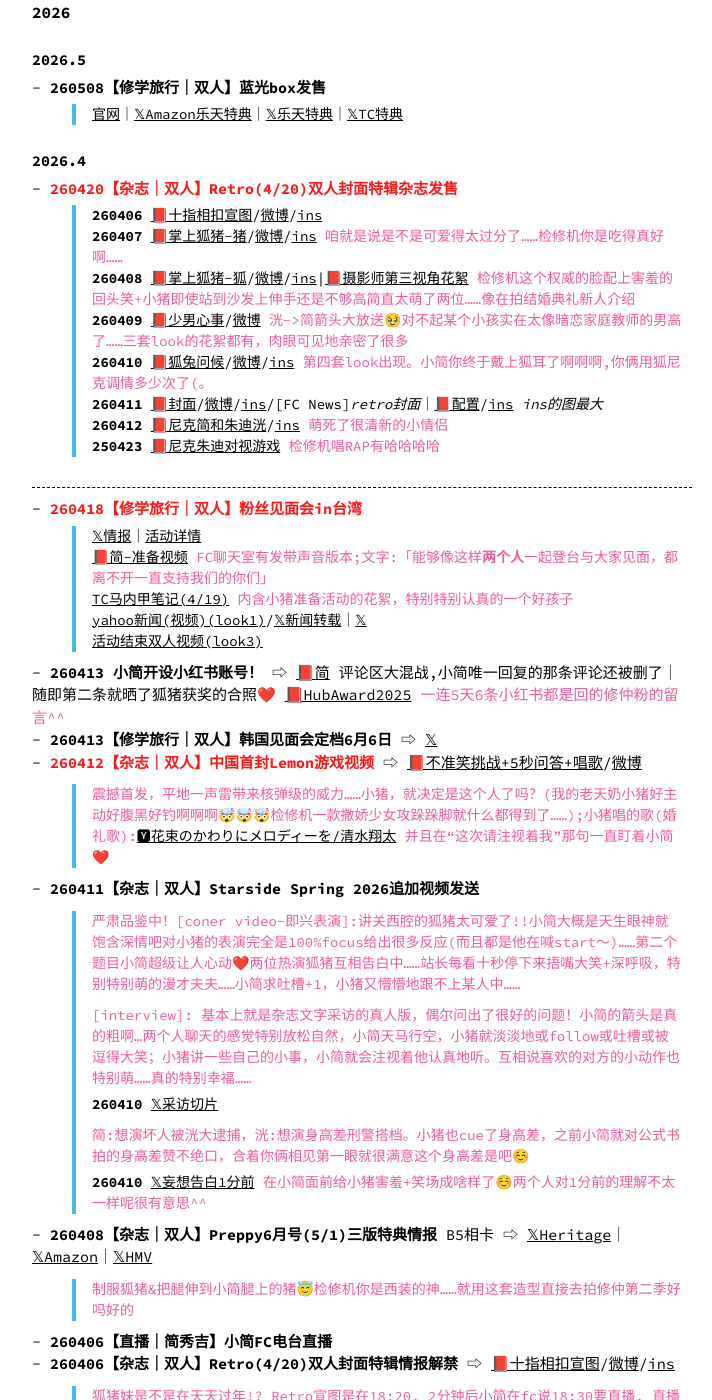
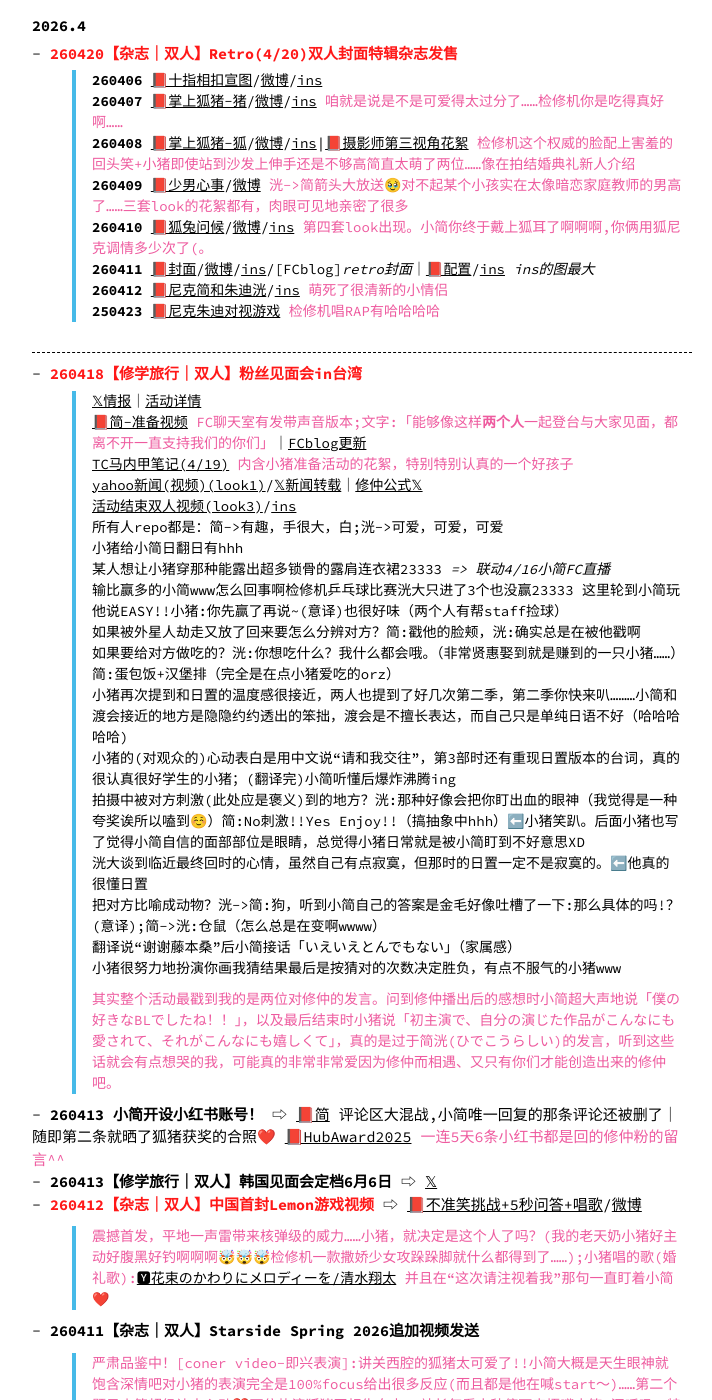
Before and after one commit to eri329/hidekou, a Jekyll site: the page built from index.md, in a window 1280 px wide and 1400 px high, scrolled down 669 px. Shown: the whole window, without its empty margins (278-990 px from the left). Built offline with Jekyll 4.4.1, drawn with Linux system fonts in a browser that asks for light colours; comment, search, counter and statistics services are not loaded; some of the changed text lies outside the part shown.

Commit message:
regular update

```diff
--- a/index.md
+++ b/index.md
@@ -17,15 +17,9 @@ permalink: /
 [【分类索引】]({{ site.baseurl }}/category/)
 
 ### [2026](#year2026)
-* [2026.5](#may2026)
-* [2026.4](#apr2026)
-* [2026.3](#mar2026)
-* [2026.2](#feb2026)
-* [2026.1](#jan2026)
+* [2026.1](#jan2026) ｜ [2026.2](#feb2026) ｜ [2026.3](#mar2026) ｜ [2026.4](#apr2026) ｜ [2026.5](#may2026)
 ### [2025](#year2025)
-* [2025.12](#dec2025)
-* [2025.11](#nov2025)
-* [2025.10](#oct2025)
+* [2025.10](#oct2025) ｜ [2025.11](#nov2025) ｜ [2025.12](#dec2025)
 
 <div class="line"></div>
 
@@ -49,17 +43,31 @@ permalink: /
     > **260408** [📕掌上狐猪-狐](https://xhslink.com/o/9VXD6W2bsDB)/[微博](https://weibo.com/7956654733/5285479664847891)/[ins](https://www.instagram.com/p/DW3Y8ERj3H9/)|[📕摄影师第三视角花絮](https://xhslink.com/o/7Ief5Mn9SIx) <span>检修机这个权威的脸配上害羞的回头笑+小猪即使站到沙发上伸手还是不够高简直太萌了两位……像在拍结婚典礼新人介绍</span>{: .text-pink}
     > **260409** [📕少男心事](https://xhslink.com/o/5kSCp3tnVC5)/[微博](https://weibo.com/7956654733/QA18RhwGz) <span>洸->简箭头大放送🥹对不起某个小孩实在太像暗恋家庭教师的男高了……三套look的花絮都有，肉眼可见地亲密了很多</span>{: .text-pink}
     > **260410** [📕狐兔问候](https://xhslink.com/o/8upfY2z6eti)/[微博](https://weibo.com/7956654733/QAaznhd2X)/[ins](https://www.instagram.com/p/DW8jQzkD0WB/) <span>第四套look出现。小简你终于戴上狐耳了啊啊啊,你俩用狐尼克调情多少次了(。</span>{: .text-pink}
-    > **260411** [📕封面](https://xhslink.com/o/6mtK6yP74xU)/[微博](https://weibo.com/7956654733/5286566809305299)/[ins](https://www.instagram.com/p/DW_H2YOjyCm/)/[FC News]*retro封面*｜[📕配置](https://xhslink.com/o/Ad3Fiss2v13)/[ins](https://www.instagram.com/p/DW_IHoej7IB/) *ins的图最大*
+    > **260411** [📕封面](https://xhslink.com/o/6mtK6yP74xU)/[微博](https://weibo.com/7956654733/5286566809305299)/[ins](https://www.instagram.com/p/DW_H2YOjyCm/)/[FCblog]*retro封面*｜[📕配置](https://xhslink.com/o/Ad3Fiss2v13)/[ins](https://www.instagram.com/p/DW_IHoej7IB/) *ins的图最大*
     > **260412** [📕尼克简和朱迪洸](http://xhslink.com/o/1NHzBlqndjV)/[ins](https://www.instagram.com/reels/DXBsK5jDwWs/) <span>萌死了很清新的小情侣</span>{: .text-pink}
     > **250423** [📕尼克朱迪对视游戏](http://xhslink.com/o/20hi7UH2G6L) <span>检修机唱RAP有哈哈哈哈</span>{: .text-pink}
 <div class="line"></div>
 
 * **260418【修学旅行｜双人】粉丝见面会in台湾**{: .text-red}
     > [𝕏情报](https://x.com/manga10_tw/status/2037471140638310839)｜[活动详情](https://world.manga10.com/blogs/eventstaiwan/shugakuryokofm2026)
-    > [📕简-准备视频](http://xhslink.com/o/1P36D0S1cAs) <span>FC聊天室有发带声音版本;文字:「能够像这样**两个人**一起登台与大家见面，都离不开一直支持我们的你们」</span>{: .text-pink}
+    > [📕简-准备视频](http://xhslink.com/o/1P36D0S1cAs) <span>FC聊天室有发带声音版本;文字:「能够像这样**两个人**一起登台与大家见面，都离不开一直支持我们的你们」</span>{: .text-pink}｜[FCblog更新](https://kan-hideyoshi.com/member/photos/609823)
     > [TC马内甲笔记(4/19)](https://sp.tcland.jp/contents/1066713) <span>内含小猪准备活动的花絮，特别特别认真的一个好孩子</span>{: .text-pink}
-    > [yahoo新闻(视频)(look1)](https://news.yahoo.co.jp/articles/f9c7570f8d84ec91c48acd7c1b2c8d449b124982)/[𝕏新闻转载](https://x.com/altjdsus__/status/2045481021970514176)｜[𝕏](https://x.com/dramal_abc/status/2045480150788456897)
-    > [活动结束双人视频(look3)](https://x.com/dramal_abc/status/2045533082414145674)
+    > [yahoo新闻(视频)(look1)](https://news.yahoo.co.jp/articles/f9c7570f8d84ec91c48acd7c1b2c8d449b124982)/[𝕏新闻转载](https://x.com/altjdsus__/status/2045481021970514176)｜[修仲公式𝕏](https://x.com/dramal_abc/status/2045480150788456897)
+    > [活动结束双人视频(look3)](https://x.com/dramal_abc/status/2045533082414145674)/[ins](https://www.instagram.com/reels/DXR2vVpEw5f/)
+    > 所有人repo都是：简->有趣，手很大，白;洸->可爱，可爱，可爱
+    > 小猪给小简日翻日有hhh
+    > 某人想让小猪穿那种能露出超多锁骨的露肩连衣裙23333 *=> 联动4/16小简FC直播*
+    > 输比赢多的小简www怎么回事啊检修机乒乓球比赛洸大只进了3个也没赢23333 这里轮到小简玩他说EASY!!小猪:你先赢了再说~(意译)也很好味（两个人有帮staff捡球）
+    > 如果被外星人劫走又放了回来要怎么分辨对方？简:戳他的脸颊，洸:确实总是在被他戳啊
+    > 如果要给对方做吃的？洸:你想吃什么？我什么都会哦。（非常贤惠娶到就是赚到的一只小猪……）简:蛋包饭+汉堡排（完全是在点小猪爱吃的orz）
+    > 小猪再次提到和日置的温度感很接近，两人也提到了好几次第二季，第二季你快来叭………小简和渡会接近的地方是隐隐约约透出的笨拙，渡会是不擅长表达，而自己只是单纯日语不好（哈哈哈哈哈)
+    > 小猪的(对观众的)心动表白是用中文说“请和我交往”，第3部时还有重现日置版本的台词，真的很认真很好学生的小猪；(翻译完)小简听懂后爆炸沸腾ing
+    > 拍摄中被对方刺激(此处应是褒义)到的地方？洸:那种好像会把你盯出血的眼神（我觉得是一种夸奖诶所以嗑到☺️）简:No刺激!!Yes Enjoy!!（搞抽象中hhh）⬅️小猪笑趴。后面小猪也写了觉得小简自信的面部部位是眼睛，总觉得小猪日常就是被小简盯到不好意思XD
+    > 洸大谈到临近最终回时的心情，虽然自己有点寂寞，但那时的日置一定不是寂寞的。⬅️他真的很懂日置
+    > 把对方比喻成动物？洸->简:狗，听到小简自己的答案是金毛好像吐槽了一下:那么具体的吗!？(意译);简->洸:仓鼠（怎么总是在变啊wwww）
+    > 翻译说“谢谢藤本桑”后小简接话「いえいえとんでもない」（家属感）
+    > 小猪很努力地扮演你画我猜结果最后是按猜对的次数决定胜负，有点不服气的小猪www
+    > #### 其实整个活动最戳到我的是两位对修仲的发言。问到修仲播出后的感想时小简超大声地说「僕の好きなBLでしたね！！」，以及最后结束时小猪说「初主演で、自分の演じた作品がこんなにも愛されて、それがこんなにも嬉しくて」，真的是过于简洸(ひでこうらしい)的发言，听到这些话就会有点想哭的我，可能真的非常非常爱因为修仲而相遇、又只有你们才能创造出来的修仲吧。
 * **260413 小简开设小红书账号！** ⇨ [📕简](http://xhslink.com/o/8V1luAlHrSu) 评论区大混战,小简唯一回复的那条评论还被删了｜随即第二条就晒了狐猪获奖的合照❤️ [📕HubAward2025](http://xhslink.com/o/7SUzuoAxAUn) <span>一连5天6条小红书都是回的修仲粉的留言^^</span>{: .text-pink}
 * **260413【修学旅行｜双人】韩国见面会定档6月6日** ⇨ [𝕏](https://x.com/p_en_kr/status/2043554933086326826)
 * **260412【杂志｜双人】中国首封Lemon游戏视频**{: .text-red} ⇨ [📕不准笑挑战+5秒问答+唱歌](http://xhslink.com/o/1kEFWfx8Srd)/[微博](https://weibo.com/7176134584/5286867252807111)
```
Also changed, not shown: about.md (+1 -0 lines), drama.md (+12 -12 lines), solo.md (+2 -2 lines), changelog.md.
